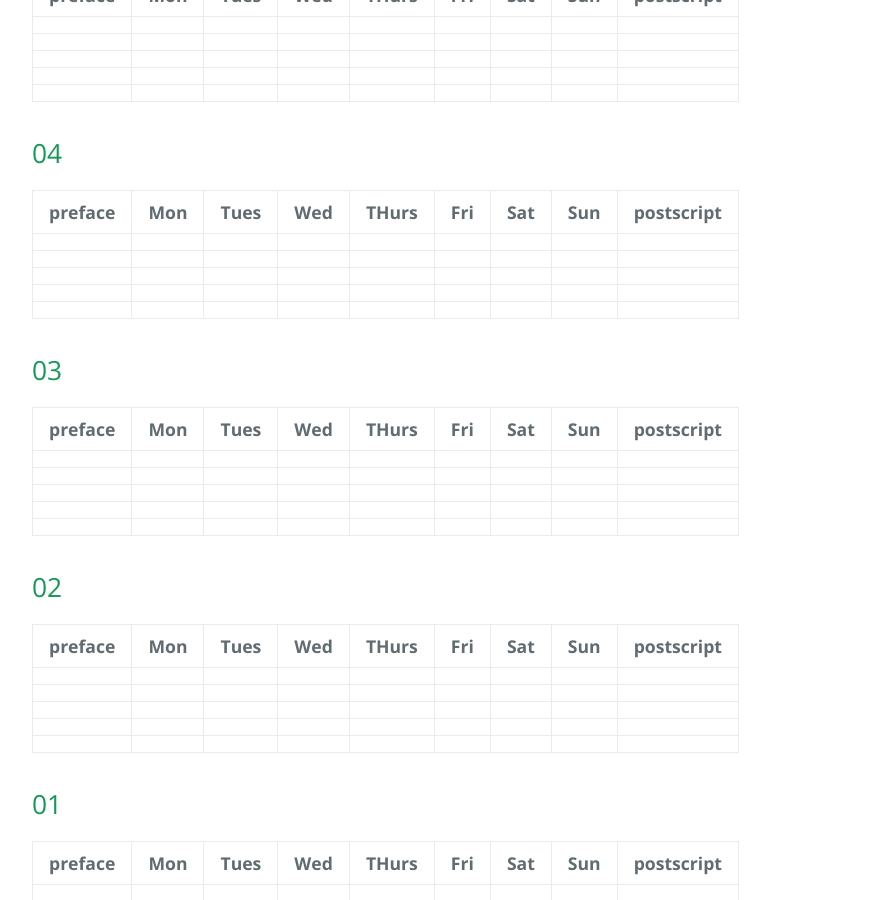
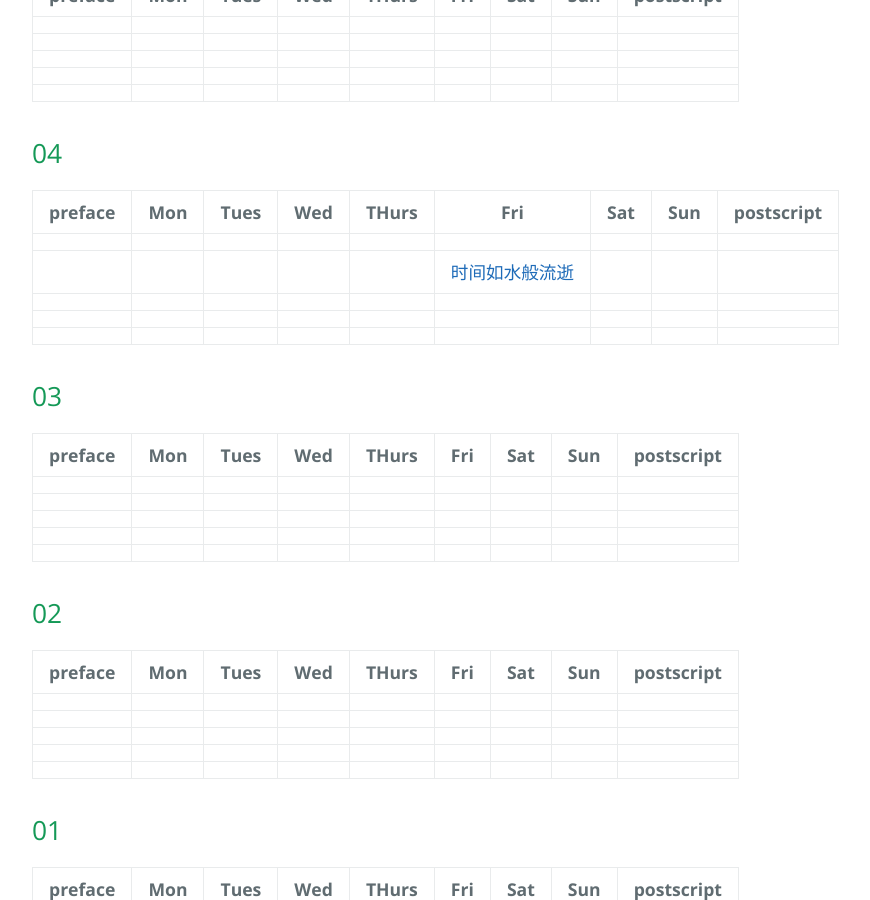
Before and after one commit to AmbroseRen/test, a Jekyll site: the page built from Doc/Diary/index.md, in a window 1280 px wide and 900 px high, scrolled down 997 px. Shown: the whole window, without its empty margins (192-1062 px from the left). Built offline with Jekyll 4.4.1, drawn with Linux system fonts in a browser that asks for light colours; our own code applies the rules of GitHub Pages for plain Markdown files; the repository's description, which GitHub fills in, is left out.

Commit message:
Update index.md

```diff
--- a/Doc/Diary/index.md
+++ b/Doc/Diary/index.md
@@ -45,7 +45,7 @@
 | preface | Mon | Tues | Wed | THurs | Fri | Sat | Sun | postscript |
 |:---:|:---:|:---:|:---:|:---:|:---:|:---:|:---:|:---:|
 | []() | []() | []() | []() | []() | []() | []() | []() | []() |
-| []() | []() | []() | []() | []() | []() | []() | []() | []() |
+| []() | []() | []() | []() | []() | [时间如水般流逝](../../Data/MD/2021/04/20210409.md) | []() | []() | []() |
 | []() | []() | []() | []() | []() | []() | []() | []() | []() |
 | []() | []() | []() | []() | []() | []() | []() | []() | []() |
 | []() | []() | []() | []() | []() | []() | []() | []() | []() |
```
